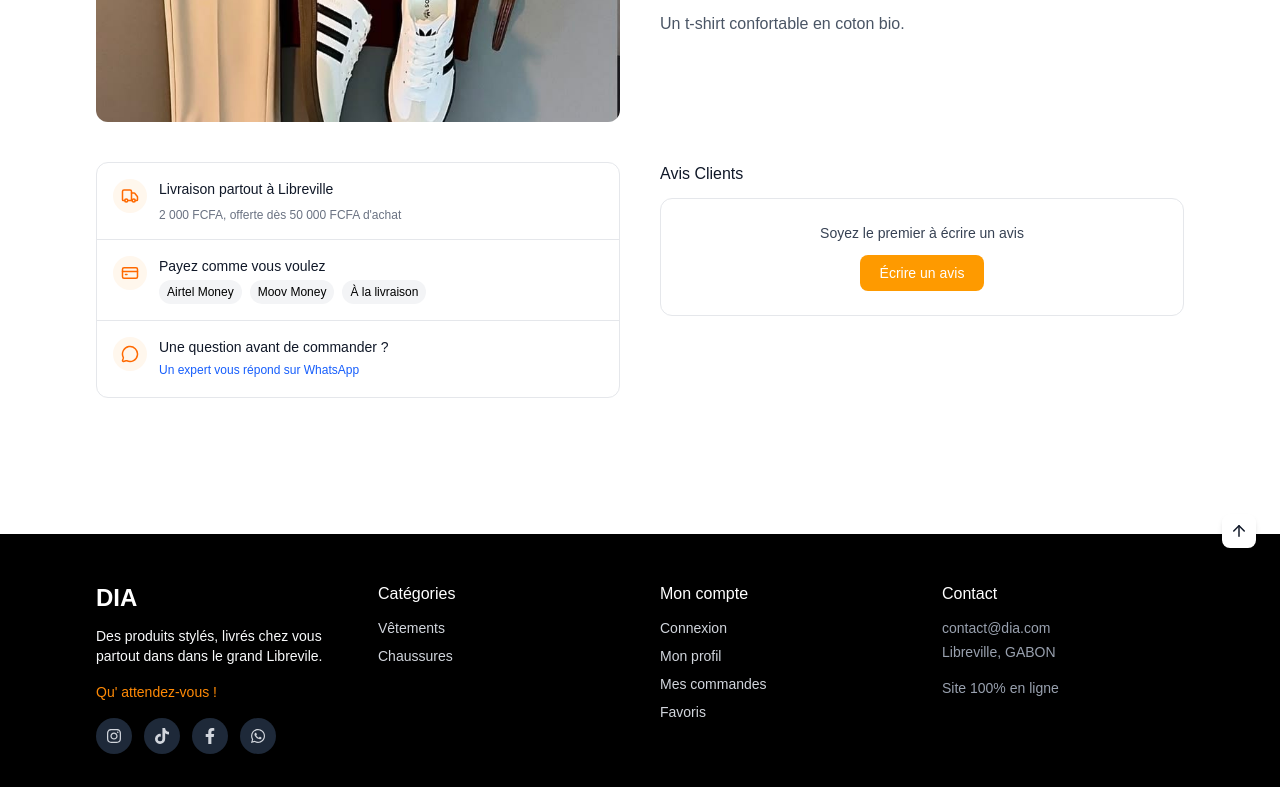
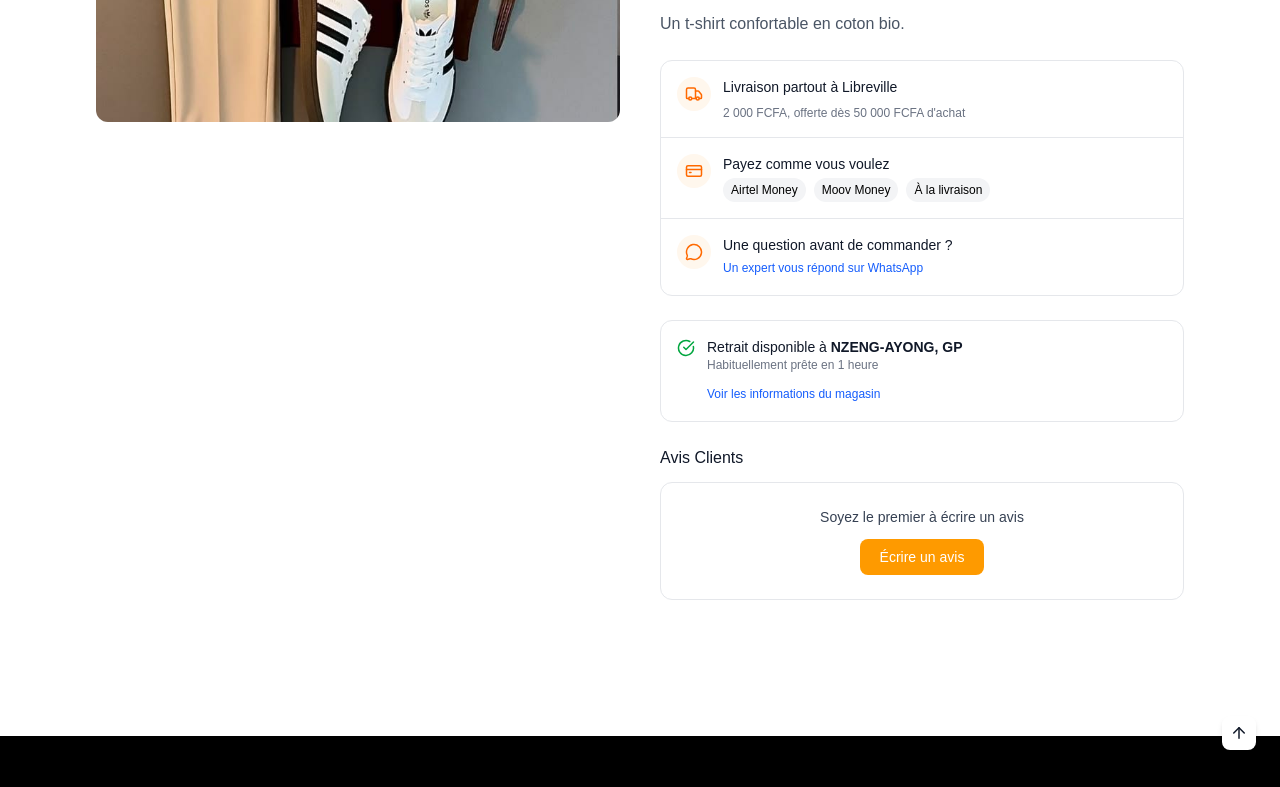
Before and after one commit to Bewan-ephra/Dia-FrontEnd, a Next.js app: page /produits/1 in a window 1280 px wide. Shown: the part 589-1376 px from the top of the page. Built offline with nearby package versions, Linux system fonts and the light colour scheme; no server answers.

Commit message:
modification des informations présentes dans le popup

```diff
--- a/app/produits/[id]/page.tsx
+++ b/app/produits/[id]/page.tsx
@@ -5,7 +5,7 @@ import Navbar from "@/components/Navbar";
 import Footer from "@/components/Footer";
 import Image from "next/image";
 import { getProduct, addToCart, getCategoryImage } from "@/lib/api";
-import { CheckCircle, Minus, Plus, Truck, CreditCard, MessageCircle } from "lucide-react";
+import { CheckCircle, Minus, Plus, Truck, CreditCard, MessageCircle, X, MapPin, Phone, Map } from "lucide-react";
 
 export default function ProductDetailPage({
   params,
@@ -17,6 +17,7 @@ export default function ProductDetailPage({
   const [quantity, setQuantity] = useState(1);
   const [addedToCart, setAddedToCart] = useState(false);
   const [showFloatingBar, setShowFloatingBar] = useState(false);
+  const [showLocationModal, setShowLocationModal] = useState(false);
 
   useEffect(() => {
     params.then(({ id }) => {
@@ -41,6 +42,7 @@ export default function ProductDetailPage({
     return <div>Chargement...</div>;
   }
 
+
   async function handleAddToCart() {
     const token = localStorage.getItem("token");
     if (!token) {
@@ -54,6 +56,7 @@ export default function ProductDetailPage({
 
   const image = getCategoryImage(product.category?.name);
 
+
   return (
     <>
       <Navbar />
@@ -64,9 +67,7 @@ export default function ProductDetailPage({
               <Image
                 src={image}
                 alt={product.name}
-                fill
-                className="object-cover"
-              />
+                fill className="object-cover" />
             ) : null}
           </div>
 
@@ -136,8 +137,7 @@ export default function ProductDetailPage({
               AJOUTER AU PANIER
             </button>
 
-            <p className="text-gray-600">{product.description}</p>
-          </div>
+              <p className="text-gray-600 mb-6">{product.description}</p>
 
             <div className="border border-gray-200 rounded-xl divide-y divide-gray-200 mb-6">
               <div className="flex items-start gap-3 p-4">
@@ -145,7 +145,7 @@ export default function ProductDetailPage({
                   <Truck size={18} />
                 </div>
                 <div>
-      <p className=" font-medium text-gray-900 text-sm mb-2">
+                  <p className="font-medium text-gray-900 text-sm mb-2">
                     Livraison partout à Libreville
                   </p>
                   <p className="text-gray-500 text-xs">
@@ -191,6 +191,24 @@ export default function ProductDetailPage({
               </div>
             </div>
 
+            <div className="border border-gray-200 rounded-xl p-4 mb-6 flex items-start gap-3">
+              <CheckCircle size={18} className="text-green-600 mt-0.5" />
+              <div>
+                <p className="text-gray-900 text-sm">
+                  Retrait disponible à <span className="font-semibold">NZENG-AYONG, GP</span>
+                </p>
+                <p className="text-gray-500 text-xs mb-2">
+                  Habituellement prête en 1 heure
+                </p>
+                <button
+                  onClick={() => setShowLocationModal(true)}
+                  className="text-blue-600 text-xs hover:underline"
+                >
+                  Voir les informations du magasin
+                </button>
+              </div>
+            </div>
+
             <div className="mb-6">
               <h2 className="font-medium text-gray-900 mb-3">Avis Clients</h2>
               <div className="text-center py-6 border border-gray-200 rounded-xl">
@@ -204,12 +222,13 @@ export default function ProductDetailPage({
             </div>
           </div>
         </div>
+      </div>
 
       {showFloatingBar && (
         <div className="fixed bottom-8 left-4 right-4 md:left-8 md:right-8 bg-white border border-gray-200 rounded-xl shadow-xl z-40">
           <div className="max-w-6xl mx-auto px-3 py-2 flex items-center justify-between gap-4">
             <div className="flex items-center gap-3">
-        <div className="relative w-25 h-30 rounded-lg overflow-hidden bg-gray-100 flex-shrink-0">
+              <div className="relative w-16 h-16 rounded-lg overflow-hidden bg-gray-100 flex-shrink-0">
                 {image ? (
                   <Image src={image} alt={product.name} fill className="object-cover" />
                 ) : null}
@@ -231,6 +250,57 @@ export default function ProductDetailPage({
         </div>
       )}
 
+      {showLocationModal && (
+        <div className="fixed inset-0 bg-black/50 flex items-center justify-center z-50 p-4">
+          <div className="bg-white  max-w-md w-full overflow-hidden">
+            <div className="flex items-center justify-between p-7 border-b border-gray-200">
+              <div>
+                <p className="font-medium text-gray-900">{product.name}</p>
+                <p className="text-gray-500 text-sm">{selectedSize}</p>
+                <p className="text-gray-900 text-sm">{product.price} FCFA</p>
+              </div>
+              <button onClick={() => setShowLocationModal(false)}>
+                <X size={20} className="text-gray-500" />
+              </button>
+            </div>
+
+            <div className="p-6">
+              <p className="font-bold text-gray-900 mb-4">
+                NZENG-AYONG GP ( à la descende d'ONDO)
+              </p>
+
+              <div className="flex items-center gap-2 text-green-600 text-sm mb-4">
+                <CheckCircle size={16} />
+                Retrait disponible, Habituellement prête en 1 heure
+              </div>
+
+              <div className="flex items-start gap-2 mb-4">
+                <MapPin size={16} className="text-gray-700 mt-1" />
+                <div className="text-sm text-gray-900">
+                  <p>DIA, NZENG-AYONG, GP</p>
+                  <p>à la descente d'ONDO</p>
+                  <p>Libreville</p>
+                  <p>Gabon</p>
+                </div>
+              </div>
+
+              <div className="flex items-center gap-2 mb-4 text-sm text-gray-900">
+                <Phone size={16} className="text-gray-700" />
+                +241 60.34.82.25
+              </div>
+
+
+                <a href="CFHC+HHJ, Libreville, Gabon"
+                className="flex items-center gap-2 text-orange-600 text-sm hover:underline"
+              >
+                <Map size={16} />
+                Vérifiez ceci sur Google Maps
+              </a>
+            </div>
+          </div>
+        </div>
+      )}
+
       <Footer />
     </>
   );
--- a/app/produits/page.tsx
+++ b/app/produits/page.tsx
@@ -20,6 +20,8 @@ export default function ProduitsPage() {
   useEffect(() => {
     setFavorites(getFavorites());
   }, []);
+
+
 
   function handleToggleFavorite(e: React.MouseEvent, product: any) {
     e.preventDefault();
```
Lines whose indentation alone changed are shown as unchanged.
